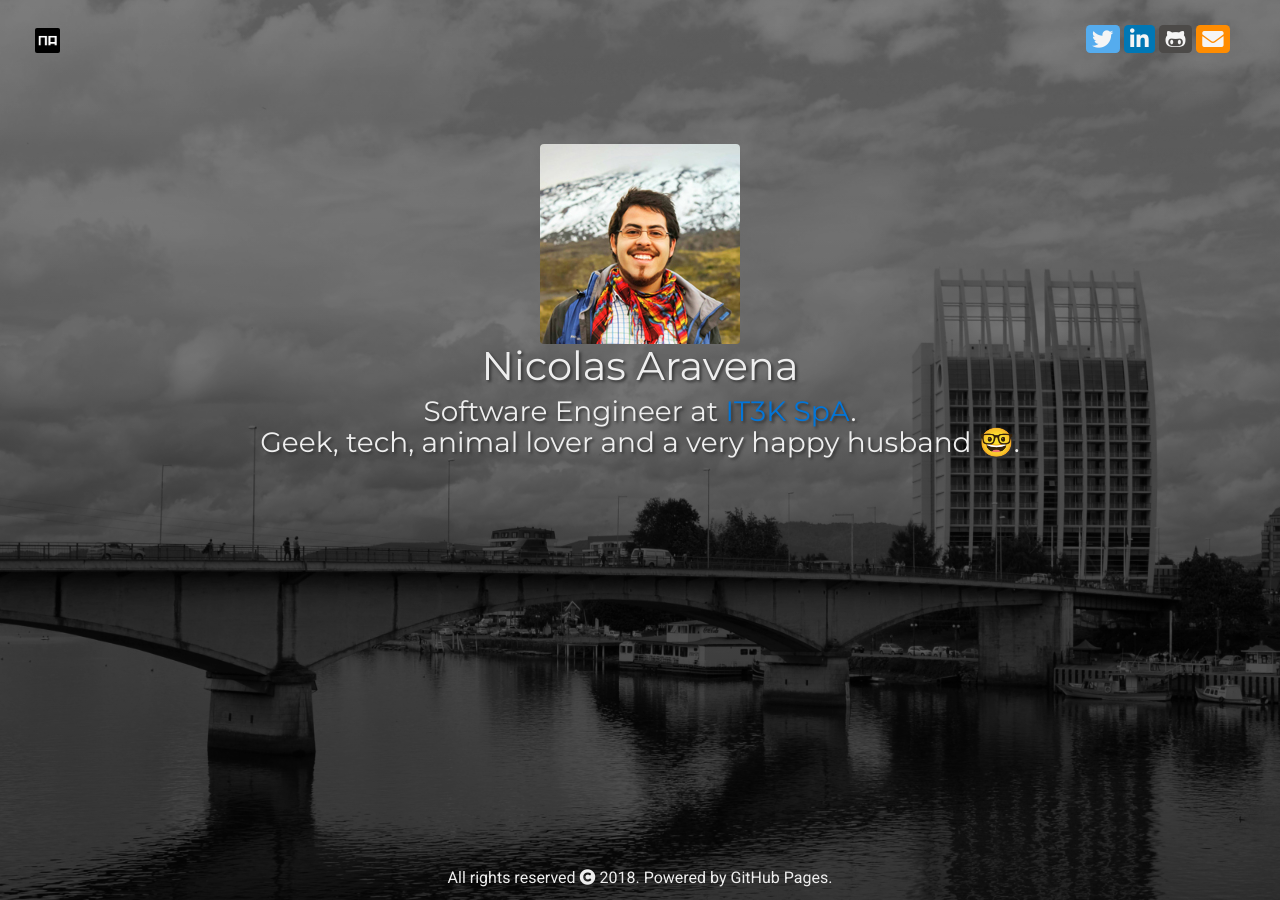
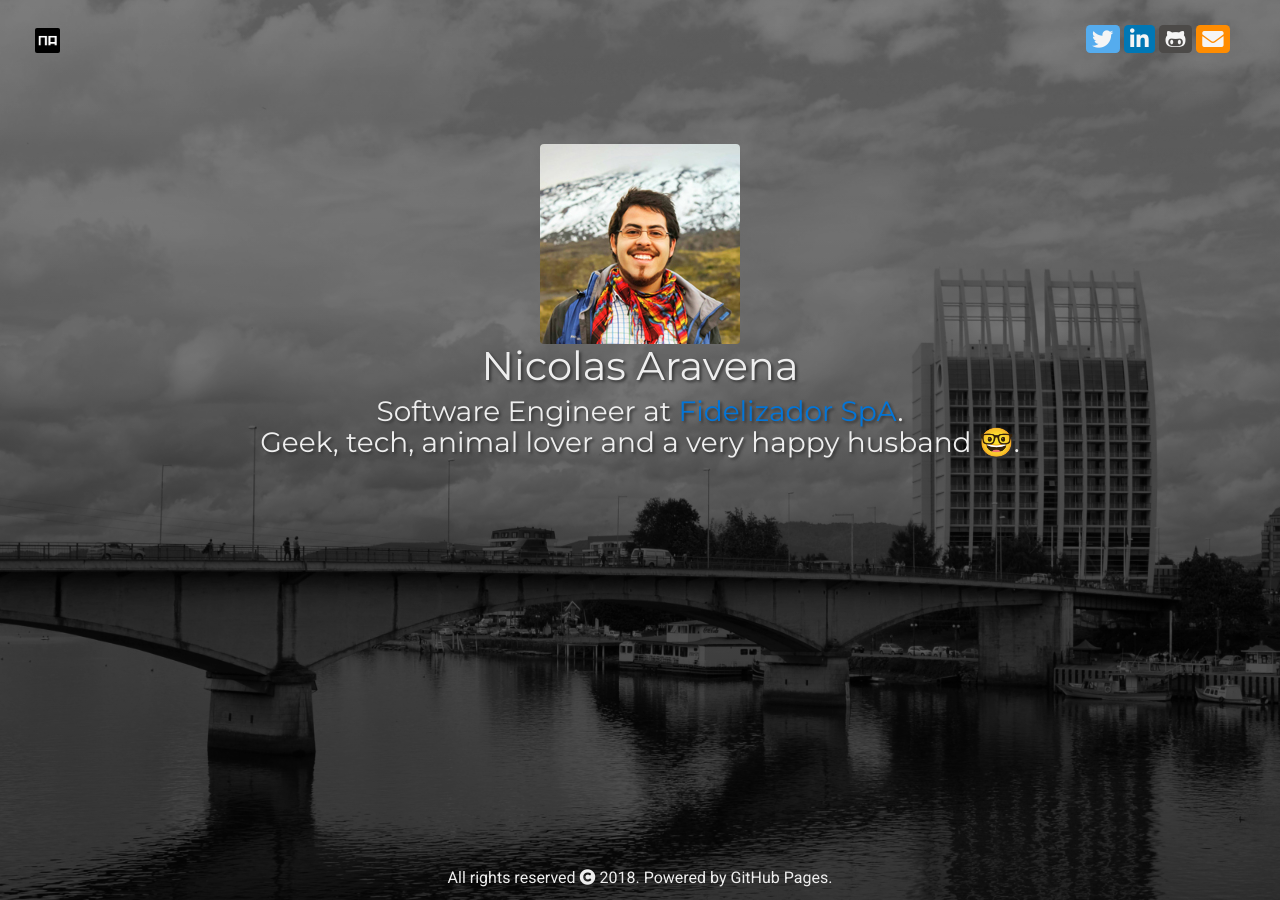
Before and after one commit to nicoaravena/nicoaravena.github.io, a Jekyll site: the page built from index.html, in a window 1280 px wide. Built offline with Jekyll 4.4.1, drawn with Linux system fonts in a browser that asks for light colours; nearby versions of some CDN libraries; the list of posts is cut into pages by our own code.

Commit message:
Update about.html
Change the company where working on.

```diff
--- a/_includes/about.html
+++ b/_includes/about.html
@@ -5,7 +5,7 @@
 	<div class="col-12 text-center">
 		<h1 class="page-header white-shadow">{{ site.title }}</h1>
 		<h3 class="white-shadow">
-			Software Engineer at <a href="//www.it3k.net">IT3K SpA</a>.<br>
+			Software Engineer at <a href="//www.fidelizador.com">Fidelizador SpA</a>.<br>
 			Geek, tech, animal lover and a very happy husband 🤓.</h3>
 	</div>
 </div>
```
